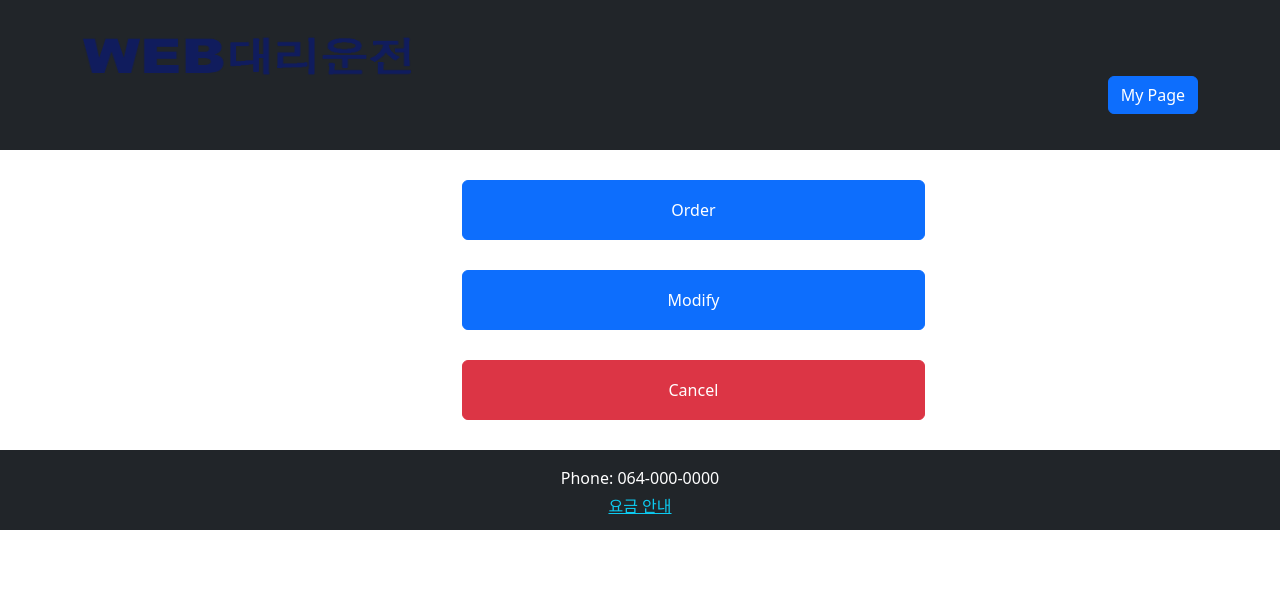
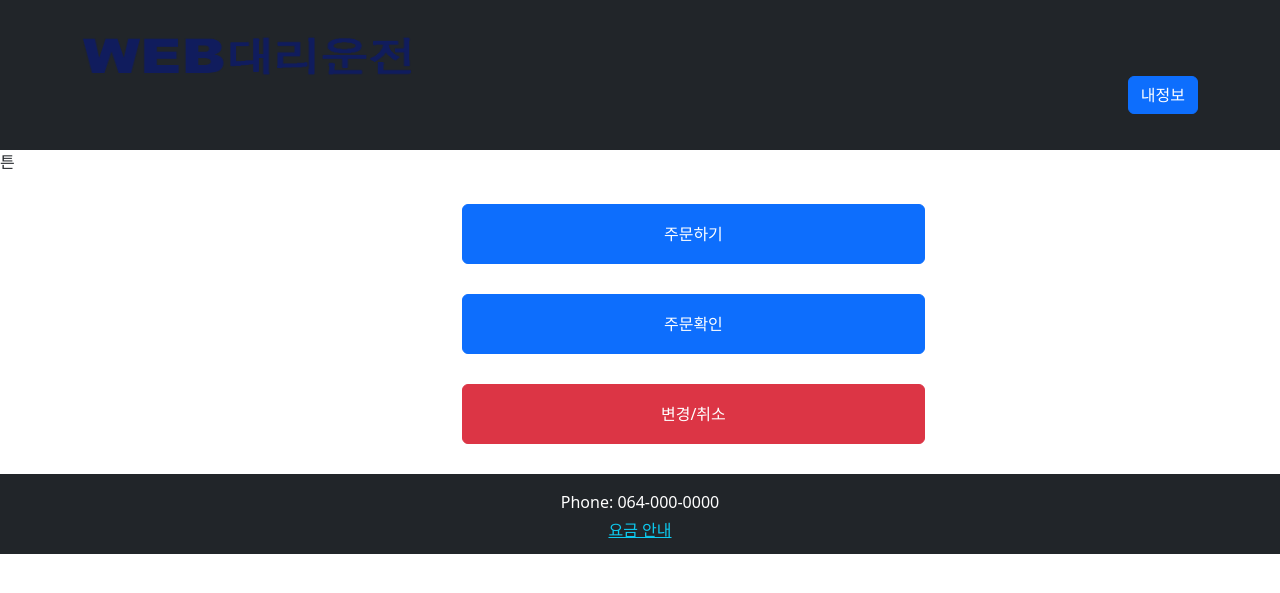
Before and after one commit to ryu-hyus/call_driver_project, a Django app: page /customer/home/ in a window 1280 px wide. Shown: the top 593 px of the page. Run offline with Django 4.2, Linux system fonts and the light colour scheme; tables that the repository leaves empty hold one stand-in row (values such as "Sample post").

Commit message:
home버 한글로 변경, 버튼 링크

```diff
--- a/calldriverapp/templates/customer/index.html
+++ b/calldriverapp/templates/customer/index.html
@@ -28,27 +28,27 @@
         <div class="col-4">
             {% if disable_button %}
 
-                <button type="button" id="order" class="btn btn-primary btn-block btn-custom">Order</button>
+                <button type="button" id="order" class="btn btn-primary btn-block btn-custom">주문하기</button>
             {% else %}
-                <button type="button" class="btn btn-primary btn-block btn-custom" disabled>Order</button>
+                <button type="button" class="btn btn-primary btn-block btn-custom" disabled>주문하기</button>
             {% endif %}
         </div>
     </div>
     <div class="row btn-row">
         <div class="col-4">
             {% if disable_button %}
-                <button type="button" id="modify" class="btn btn-primary btn-block btn-custom">Modify</button>
+                <button type="button" id="modify" class="btn btn-primary btn-block btn-custom">주문확인</button>
             {% else %}
-                <button type="button" class="btn btn-primary btn-block btn-custom" disabled>Modify</button>
+                <button type="button" class="btn btn-primary btn-block btn-custom" disabled>주문확인</button>
             {% endif %}
         </div>
     </div>
     <div class="row btn-row">
         <div class="col-4">
             {% if disable_button %}
-                <button type="button" id="cancel" class="btn btn-danger btn-block btn-custom">Cancel</button>
+                <button type="button" id="cancel" class="btn btn-danger btn-block btn-custom">변경/취소</button>
             {% else %}
-                <button type="button" class="btn btn-danger btn-block btn-custom" disabled>Cancel</button>
+                <button type="button" class="btn btn-danger btn-block btn-custom" disabled>변경/취소</button>
             {% endif %}
         </div>
     </div>
--- a/calldriverapp/templates/customer/layout/header.html
+++ b/calldriverapp/templates/customer/layout/header.html
@@ -1,10 +1,11 @@
 <header class="p-3 bg-dark text-white">
   <div class="container">
     <div class="d-flex flex-wrap align-items-center justify-content-center justify-content-lg-start">
-      <img src="/static/logoimg/logo.png" alt="Logo" width="330" height="40">
+      <a href="/customer/home/"><img src="/static/logoimg/logo.png" alt="Logo" width="330" height="40"></a>
     </div>
     <div class="d-flex justify-content-end">
-      <a id="mypage" class="btn btn-primary" href="">My Page</a>
+      <a id="mypage" class="btn btn-primary" href="/customer/mypage">내정보</a>
     </div>
   </div>
 </header>
+튼
```
